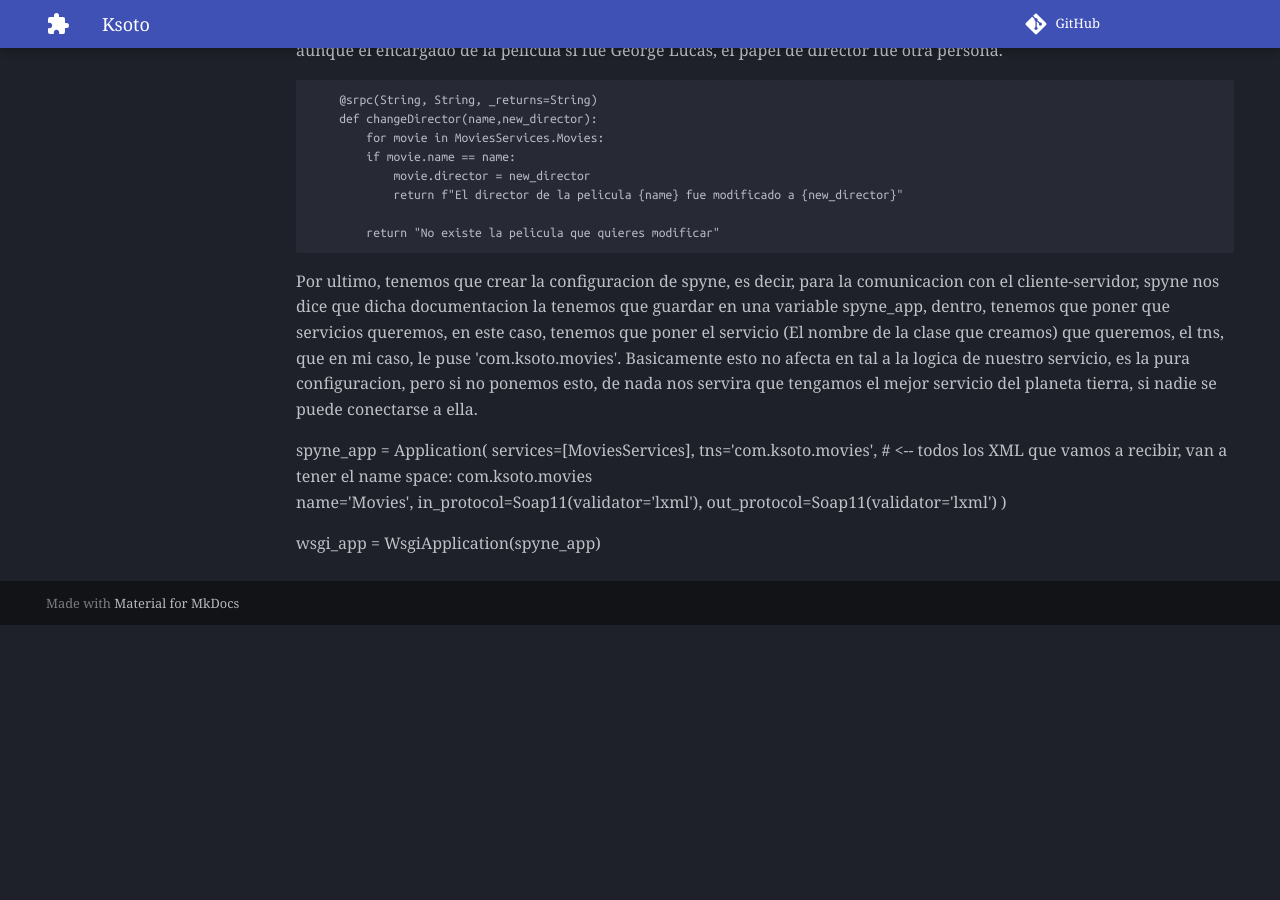
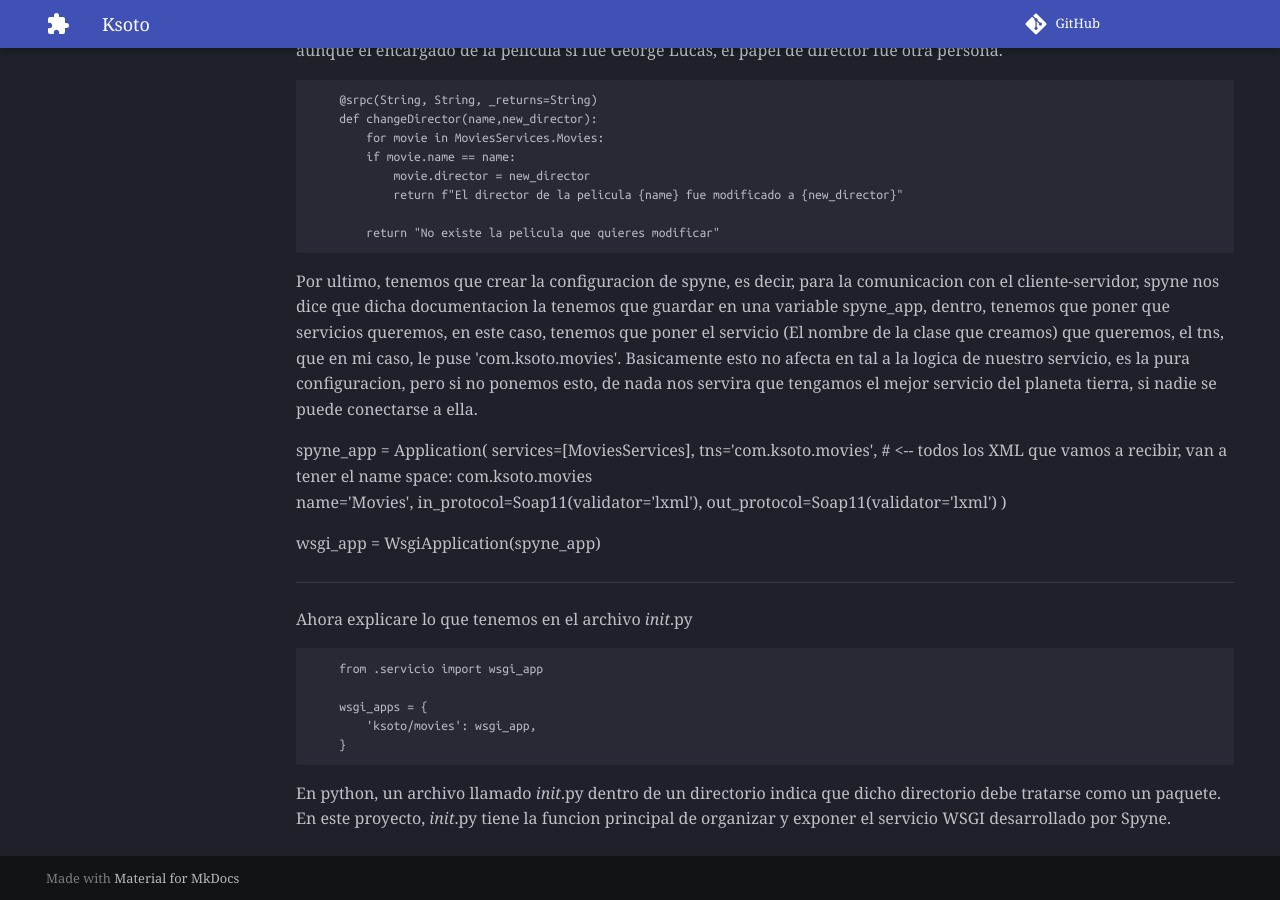
Before and after one commit to misaelnieto/itm_2025_soa_u2, an MkDocs documentation site: the page built from docs/servicios/ksoto.md, in a window 1280 px wide and 900 px high, scrolled down 2810 px. Built offline with MkDocs 1.6.1 and Material for MkDocs 9.7.7, drawn with Linux system fonts in a browser that asks for light colours; comment, search, counter and statistics services are not loaded; before the commit the page ends 3435 px from its top, so only the background shows below that.

Commit message:
Agregue mas informacion en la documentacion

```diff
--- a/docs/servicios/ksoto.md
+++ b/docs/servicios/ksoto.md
@@ -157,3 +157,26 @@ spyne_app = Application(
 
 
 wsgi_app = WsgiApplication(spyne_app)
+
+
+
+
+
+
+ -------------------------------------------------------------------------------------
+
+
+
+
+
+Ahora explicare lo que tenemos en el archivo _init_.py
+
+
+        from .servicio import wsgi_app
+
+        wsgi_apps = {
+            'ksoto/movies': wsgi_app,
+        }
+
+
+En python, un archivo llamado _init_.py dentro de un directorio indica que dicho directorio debe tratarse como un paquete. En este proyecto, _init_.py tiene la funcion principal de organizar y exponer el servicio WSGI desarrollado por Spyne.
```
